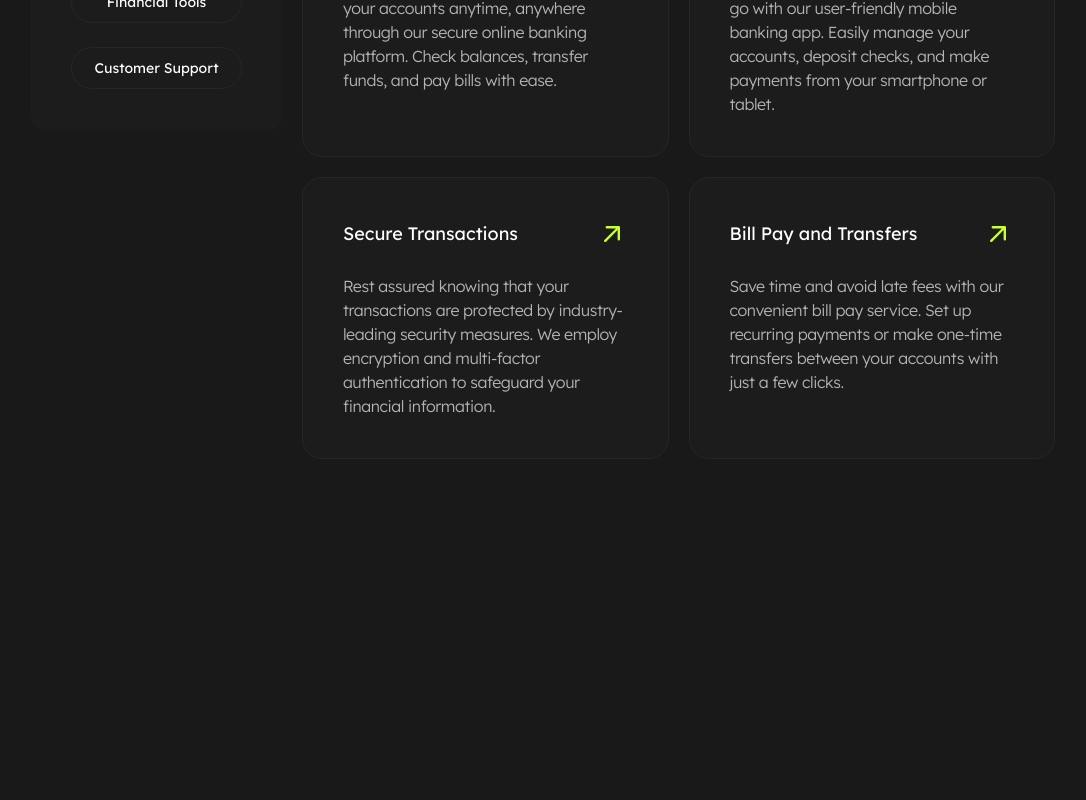
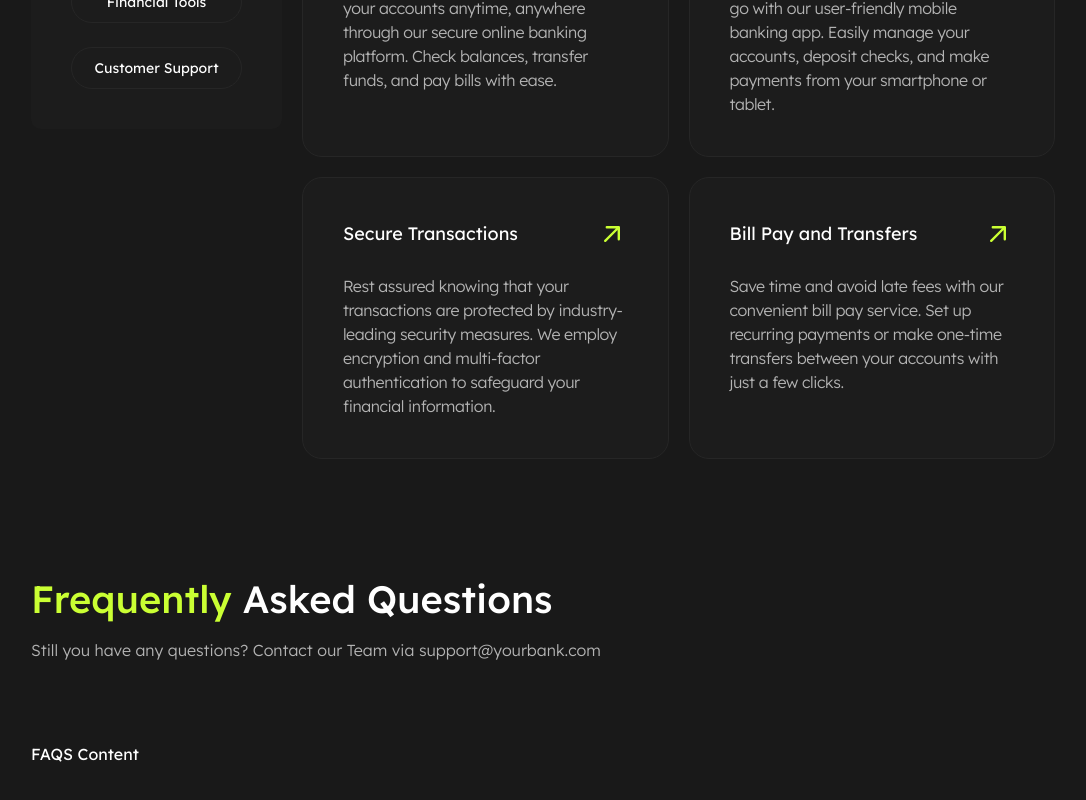
Before and after one commit to zulmy-azhary/your-bank, a Next.js app: page / in a window 1280 px wide. Shown: the part 3049-3849 px from the top of the page, without its empty margins (97-1183 px from the left). Before the commit the page ends 3548 px from the top, so only its background shows below. Built offline with nearby package versions, Linux system fonts and the light colour scheme.

Commit message:
feat: create faqs section

```diff
--- /dev/null
+++ b/app/(index)/_components/faqs/index.tsx
@@ -0,0 +1,27 @@
+import { Section } from "@/components/ui/section";
+
+const FaqsTitle: React.FC = () => {
+  return (
+    <div className="space-y-2.5 text-center md:text-start md:basis-7/12">
+      <h2 className="text-[28px] lg:text-[38px] 2xl:text-5xl font-medium">
+        <span className="text-shades-green-60">Frequently</span> Asked Questions
+      </h2>
+      <p className="text-shades-grey-70 text-sm lg:text-base 2xl:text-lg leading-normal font-light">
+        Still you have any questions? Contact our Team via support@yourbank.com
+      </p>
+    </div>
+  );
+};
+
+const FaqsContent: React.FC = () => {
+  return <div className="flex flex-col lg:flex-row gap-5 2xl:gap-[30px]">FAQS Content</div>;
+};
+
+export const FAQS: React.FC = () => {
+  return (
+    <Section className="flex flex-col gap-y-[60px] lg:gap-y-20">
+      <FaqsTitle />
+      <FaqsContent />
+    </Section>
+  );
+};
--- a/app/(index)/page.tsx
+++ b/app/(index)/page.tsx
@@ -3,6 +3,7 @@ import { Hero } from "./_components/hero";
 import { Products } from "./_components/products";
 import { UseCases } from "./_components/use-cases";
 import { Features } from "./_components/features";
+import { FAQS } from "./_components/faqs";
 
 export const metadata: Metadata = {
   title: "Home",
@@ -15,6 +16,7 @@ export default function HomePage() {
       <Products />
       <UseCases />
       <Features />
+      <FAQS />
     </main>
   );
 }
```
